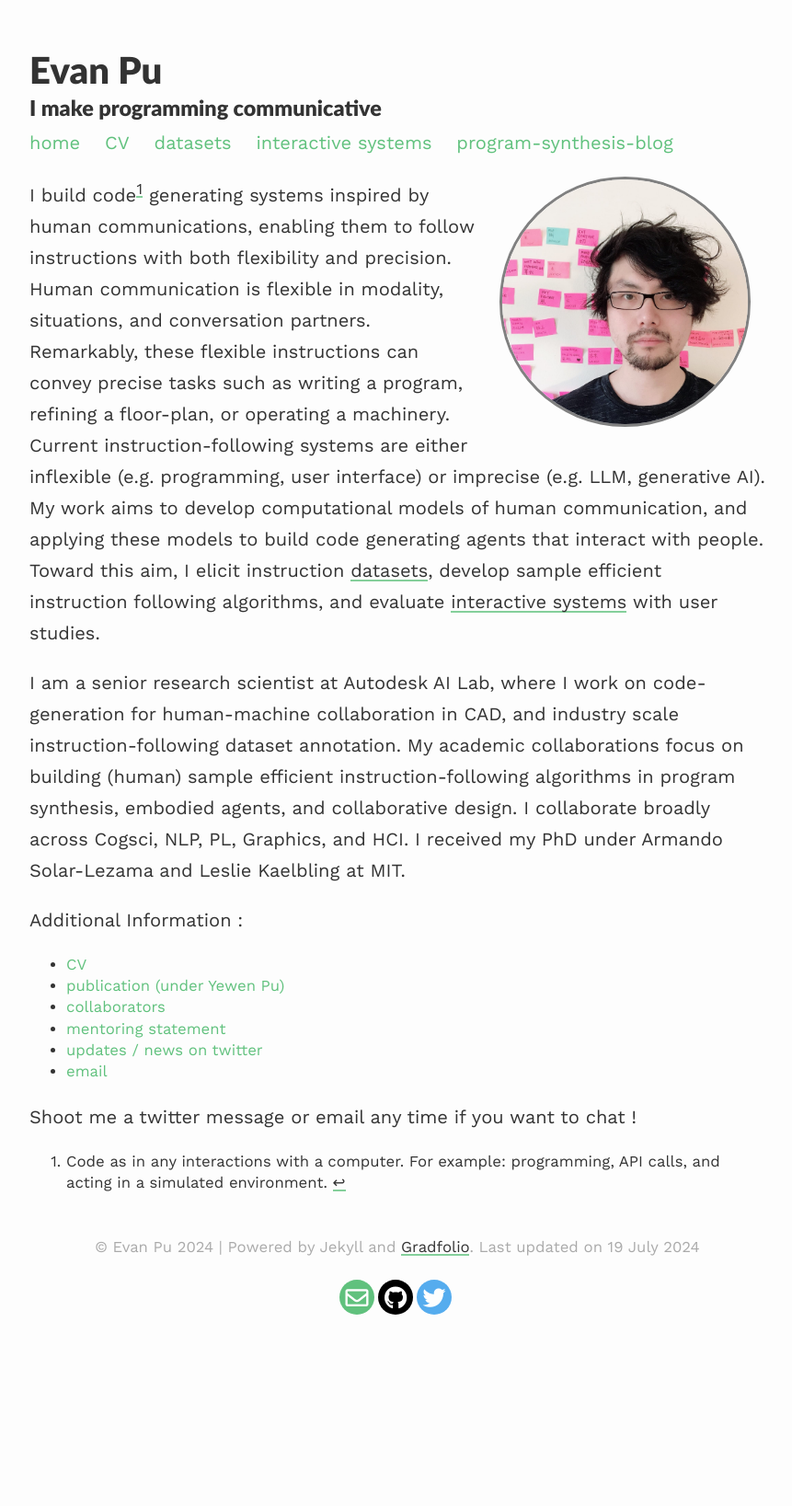
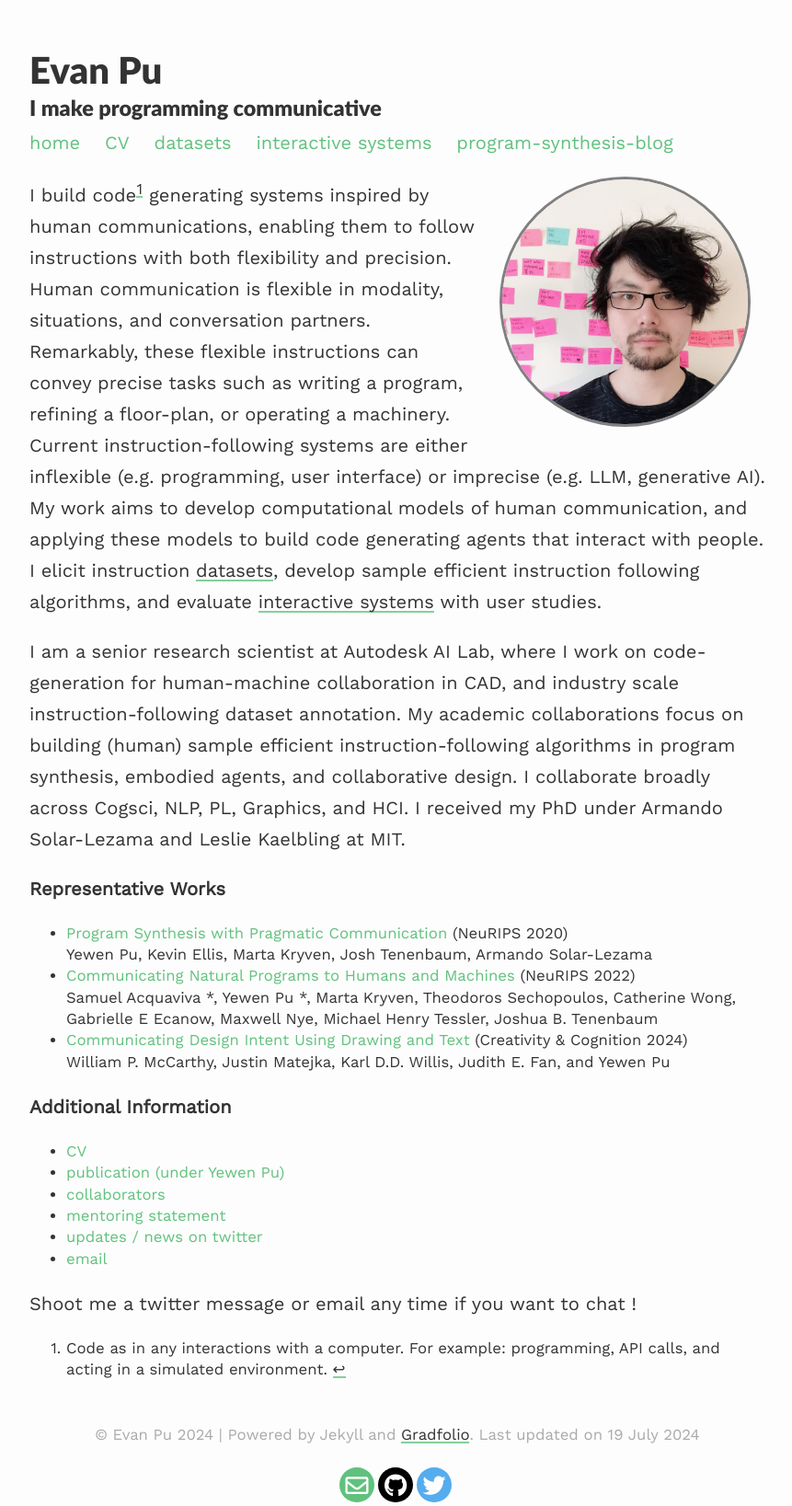
Before and after one commit to evanthebouncy/evanthebouncy.github.io, a Jekyll site: the page built from index.md, in a window 1280 px wide. Shown: the whole page at 92% size, without its empty margins (208-1069 px from the left). Built offline with Jekyll 4.4.1, drawn with Linux system fonts in a browser that asks for light colours; nearby versions of some CDN libraries; before the commit the page ends 1433 px from its top, so only the background shows below that.

Commit message:
push index

```diff
--- a/index.md
+++ b/index.md
@@ -7,11 +7,21 @@ profile:
 published: true
 ---
 
-I build code[^1] generating systems inspired by human communications, enabling them to follow instructions with both flexibility and precision. Human communication is flexible in modality, situations, and conversation partners. Remarkably, these flexible instructions can convey precise tasks such as writing a program, refining a floor-plan, or operating a machinery. Current instruction-following systems are either inflexible (e.g. programming, user interface) or imprecise (e.g. LLM, generative AI). My work aims to develop computational models of human communication, and applying these models to build code generating agents that interact with people. Toward this aim, I elicit instruction [datasets](/datasets/), develop sample efficient instruction following algorithms, and evaluate [interactive systems](/interactive-systems/) with user studies.
+I build code[^1] generating systems inspired by human communications, enabling them to follow instructions with both flexibility and precision. Human communication is flexible in modality, situations, and conversation partners. Remarkably, these flexible instructions can convey precise tasks such as writing a program, refining a floor-plan, or operating a machinery. Current instruction-following systems are either inflexible (e.g. programming, user interface) or imprecise (e.g. LLM, generative AI). My work aims to develop computational models of human communication, and applying these models to build code generating agents that interact with people.
+I elicit instruction [datasets](/datasets/), develop sample efficient instruction following algorithms, and evaluate [interactive systems](/interactive-systems/) with user studies.
 
 I am a senior research scientist at Autodesk AI Lab, where I work on code-generation for human-machine collaboration in CAD, and industry scale instruction-following dataset annotation. My academic collaborations focus on building (human) sample efficient instruction-following algorithms in program synthesis, embodied agents, and collaborative design. I collaborate broadly across Cogsci, NLP, PL, Graphics, and HCI. I received my PhD under Armando Solar-Lezama and Leslie Kaelbling at MIT.
 
-Additional Information :
+**Representative Works**
+
+- [Program Synthesis with Pragmatic Communication](https://arxiv.org/abs/2007.05060) (NeuRIPS 2020) \
+  Yewen Pu, Kevin Ellis, Marta Kryven, Josh Tenenbaum, Armando Solar-Lezama
+- [Communicating Natural Programs to Humans and Machines](https://arxiv.org/abs/2106.07824) (NeuRIPS 2022) \
+Samuel Acquaviva *, Yewen Pu *, Marta Kryven, Theodoros Sechopoulos, Catherine Wong, Gabrielle E Ecanow, Maxwell Nye, Michael Henry Tessler, Joshua B. Tenenbaum
+- [Communicating Design Intent Using Drawing and Text](https://dl.acm.org/doi/10.1145/3635636.3664261) (Creativity & Cognition 2024) \
+William P. McCarthy, Justin Matejka, Karl D.D. Willis, Judith E. Fan, and Yewen Pu
+
+**Additional Information**
 - [CV](/assets/CV.pdf)
 - [publication (under Yewen Pu)](https://scholar.google.com/citations?user=LJnNKXMAAAAJ&hl=en)
 - [collaborators](/collaborators/)
@@ -19,6 +29,8 @@ Additional Information :
 - [updates / news on twitter](https://x.com/evanthebouncy)
 - [email](mailto:yewen.pu@autodesk.com)
 
+
+
 Shoot me a twitter message or email any time if you want to chat !
 
 [^1]: Code as in any interactions with a computer. For example: programming, API calls, and acting in a simulated environment.
```
